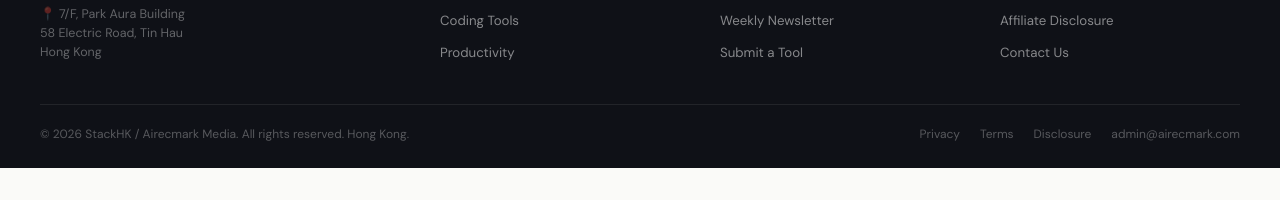
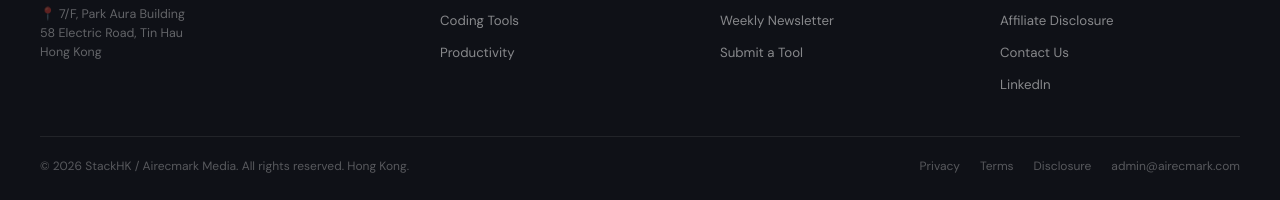
Before and after one commit to vonsyan1998LLM/StackHK12, a website: page about.html in a window 1280 px wide. Shown: the part 3316-3516 px from the top of the page. Before the commit the page ends 3484 px from the top, so only its background shows below. Drawn offline with nearby package versions, Linux system fonts and the light colour scheme.

Commit message:
Add LinkedIn profile link to footer

```diff
--- a/about.html
+++ b/about.html
@@ -208,6 +208,7 @@
         <li><a href="terms.html">Terms of Use</a></li>
         <li><a href="disclosure.html">Affiliate Disclosure</a></li>
         <li><a href="mailto:admin@airecmark.com">Contact Us</a></li>
+        <li><a href="https://www.linkedin.com/in/stackhk" target="_blank" rel="me">LinkedIn</a></li>
       </ul>
     </div>
   </div>
```
Also changed, not shown: index.html (+1 -0 lines).
